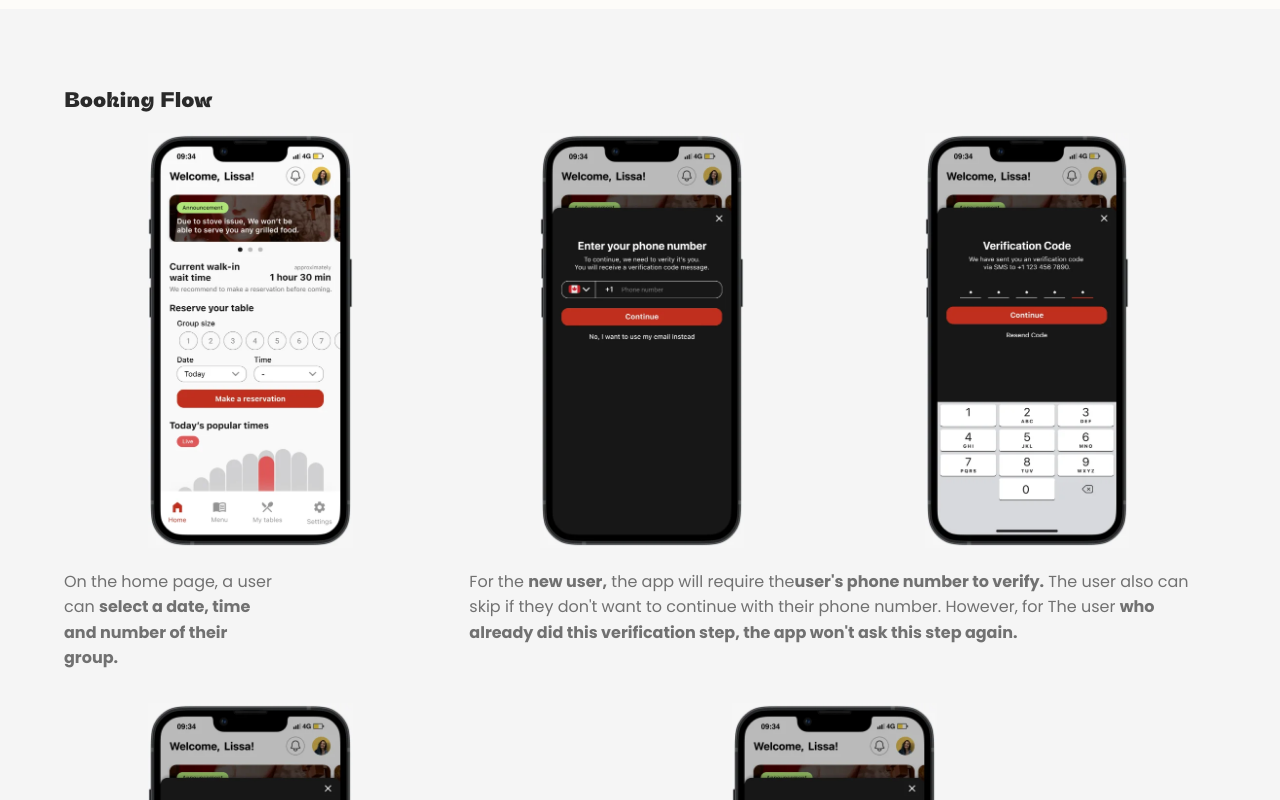
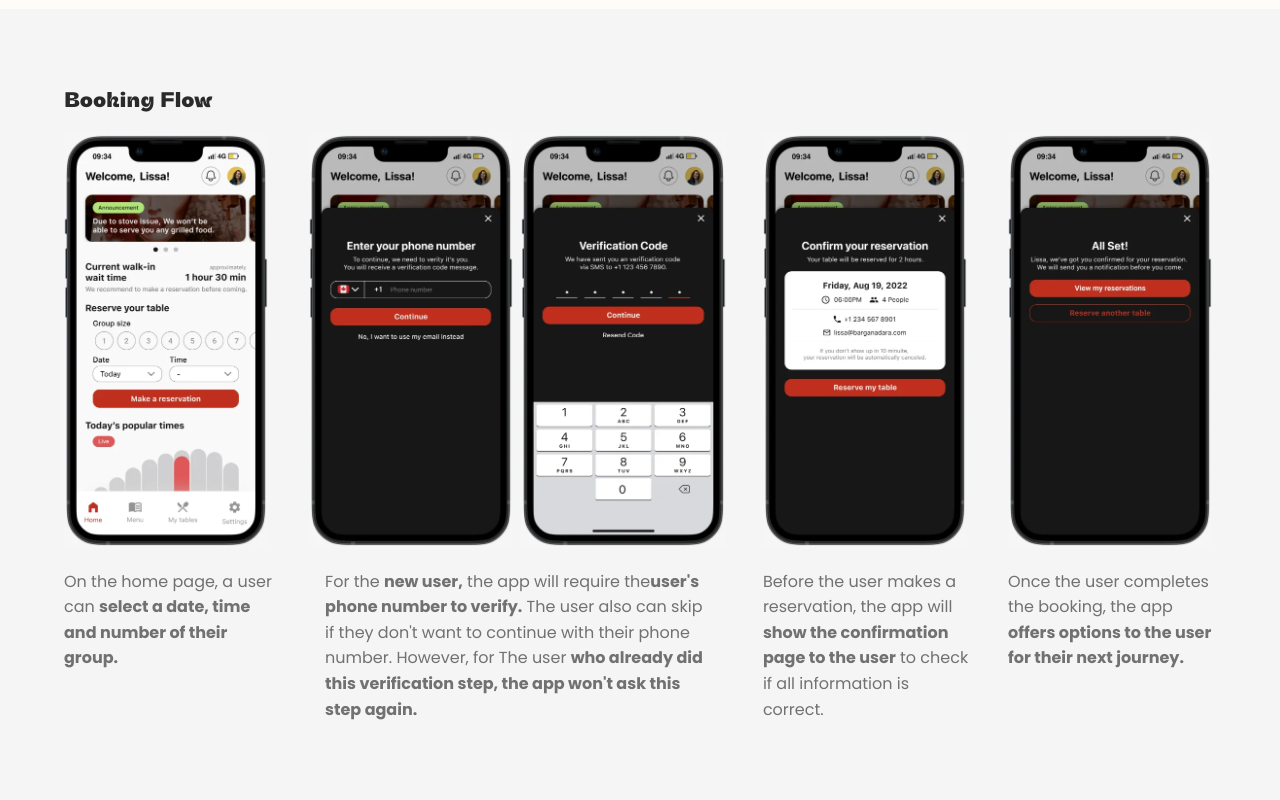
Before and after one commit to NaraeJang/2024-Narae-Jang-Portfolio, a React (Vite) app: page /ganadara-bar in a window 1280 px wide. Shown: the part 11200-12000 px from the top of the page. Built offline with nearby package versions, Linux system fonts and the light colour scheme.

Commit message:
complete Ganadara

```diff
--- a/src/components/pages/gamadara/GanaBookingFlow.jsx
+++ b/src/components/pages/gamadara/GanaBookingFlow.jsx
@@ -8,36 +8,36 @@ import bookingFlowImg05 from '../../../assets/ganadara-assets/BookingFlow05.webp
 const GanaBookingFlow = () => {
   return (
     <section id="gana-booking-flow" className="bg-[#f5f5f5]">
-      <div className="custom-container text-left w-[90%]">
+      <div className="custom-container text-left w-[90%] ">
         <GanaTitleText text="Booking flow" />
 
-        <div className="flex flex-col gap-8 md:grid md:grid-cols-6 md:gap-4 md:gap-y-8">
-          <div className="flex flex-col gap-5 md:col-span-2">
+        <div className="flex flex-col gap-8 md:grid md:grid-cols-6 md:gap-4 md:gap-y-8 lg:flex lg:flex-row lg:flex-wrap lg:gap-8 lg:justify-between lg:max-w-[1370px] lg:ml-auto lg:mr-auto">
+          <div className="flex flex-col gap-5 md:col-span-2 lg:col-span-3 ">
             <img
               src={bookingFlowImg01}
               alt="gana booking flow img"
-              className="h-[26rem] mx-auto md:mr-auto"
+              className="h-[26rem] mx-auto md:mr-auto md:ml-0"
             />
-            <p className="md:max-w-[13rem]">
+            <p className="lg:max-w-[13rem]">
               On the home page, a user can{' '}
               <strong>select a date, time and number of their group.</strong>
             </p>
           </div>
 
-          <div className="flex flex-col gap-5 md:col-span-4">
+          <div className="flex flex-col gap-5 md:col-span-4 lg:col-span-6 ">
             <div className="flex flex-col gap-5 md:flex-row md:gap-2 md:justify-between">
               <img
                 src={bookingFlowImg02}
                 alt="gana booking flow img"
-                className="h-[26rem] mx-auto"
+                className="h-[26rem] mx-auto md:mr-auto md:ml-0"
               />
               <img
                 src={bookingFlowImg03}
                 alt="gana booking flow img"
-                className="h-[26rem] mx-auto"
+                className="h-[26rem] mx-auto md:mr-auto md:ml-0"
               />
             </div>
-            <p className="md:pl-4">
+            <p className="md:pl-4 lg:max-w-[25rem]">
               For the <strong>new user,</strong> the app will require the
               <strong>user&apos;s phone number to verify.</strong> The user also
               can skip if they don&apos;t want to continue with their phone
@@ -49,26 +49,26 @@ const GanaBookingFlow = () => {
             </p>
           </div>
 
-          <div className="flex flex-col gap-5 md:col-span-2">
+          <div className="flex flex-col gap-5 md:col-span-2 lg:col-span-3 ">
             <img
               src={bookingFlowImg04}
               alt="gana booking flow img"
-              className="h-[26rem] mx-auto md:mr-auto"
+              className="h-[26rem] mx-auto md:mr-auto md:ml-0"
             />
-            <p className="md:max-w-[13rem]">
+            <p className="lg:max-w-[13rem]">
               Before the user makes a reservation, the app will{' '}
               <strong>show the confirmation page to the user</strong> to check
               if all information is correct.
             </p>
           </div>
 
-          <div className="flex flex-col gap-5 md:col-span-4">
+          <div className="flex flex-col gap-5 md:col-span-4 ">
             <img
               src={bookingFlowImg05}
               alt="gana booking flow img"
-              className="h-[26rem] mx-auto md:mr-auto"
+              className="h-[26rem] mx-auto md:mr-auto md:ml-0"
             />
-            <p className="md:max-w-[13rem]">
+            <p className="md:max-w-[20rem] lg:max-w-[13rem]">
               Once the user completes the booking, the app{' '}
               <strong>
                 offers options to the user for their next journey.
--- a/tailwind.config.js
+++ b/tailwind.config.js
@@ -2,7 +2,12 @@
 export default {
   content: ['./index.html', './src/**/*.{js,ts,jsx,tsx}'],
   theme: {
-    extend: {},
+    extend: {
+      gridTemplateColumns: {
+        // Simple 16 column grid
+        13: 'repeat(13, minmax(0, 1fr))',
+      },
+    },
   },
   plugins: [],
 };
```
